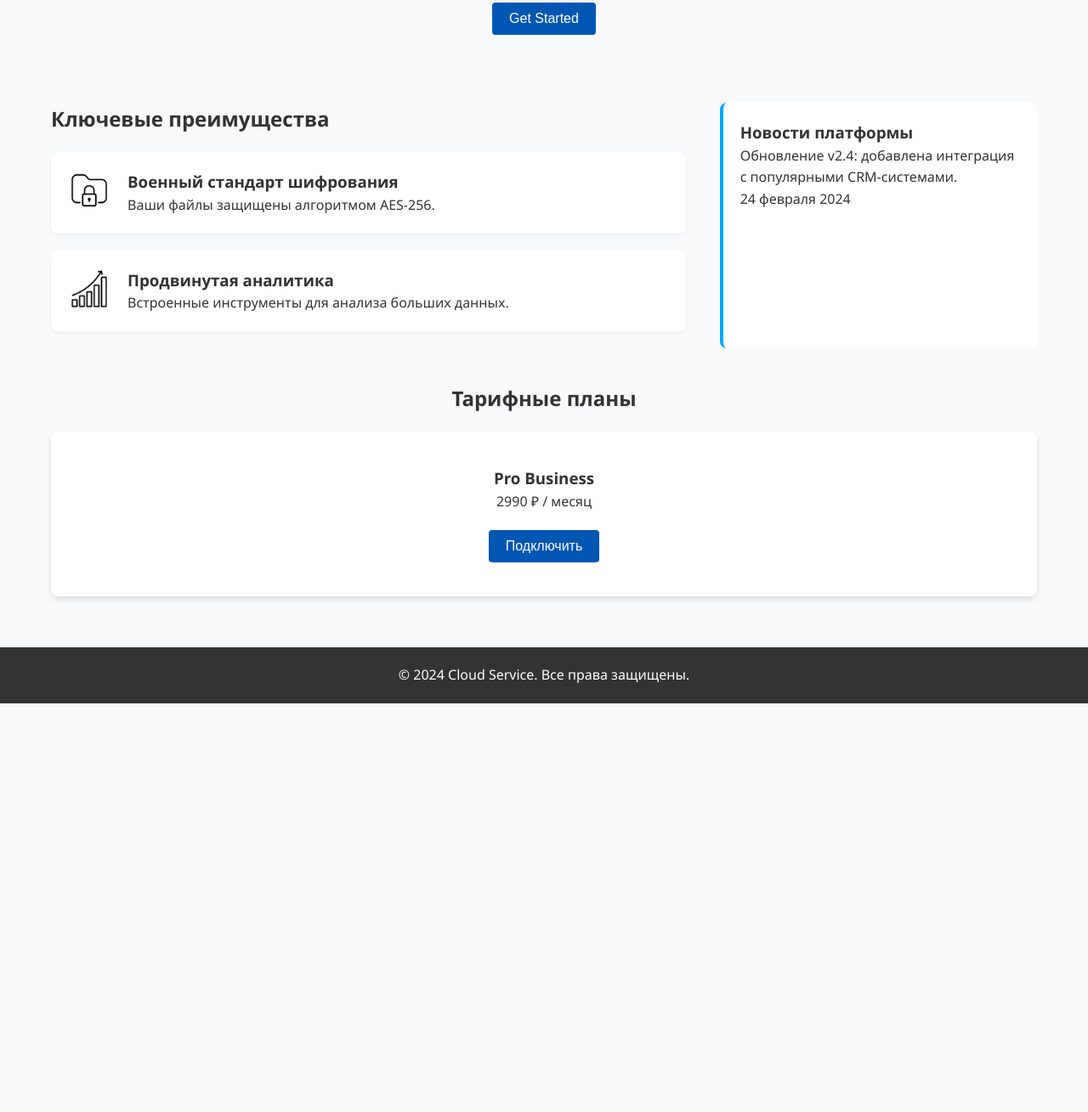
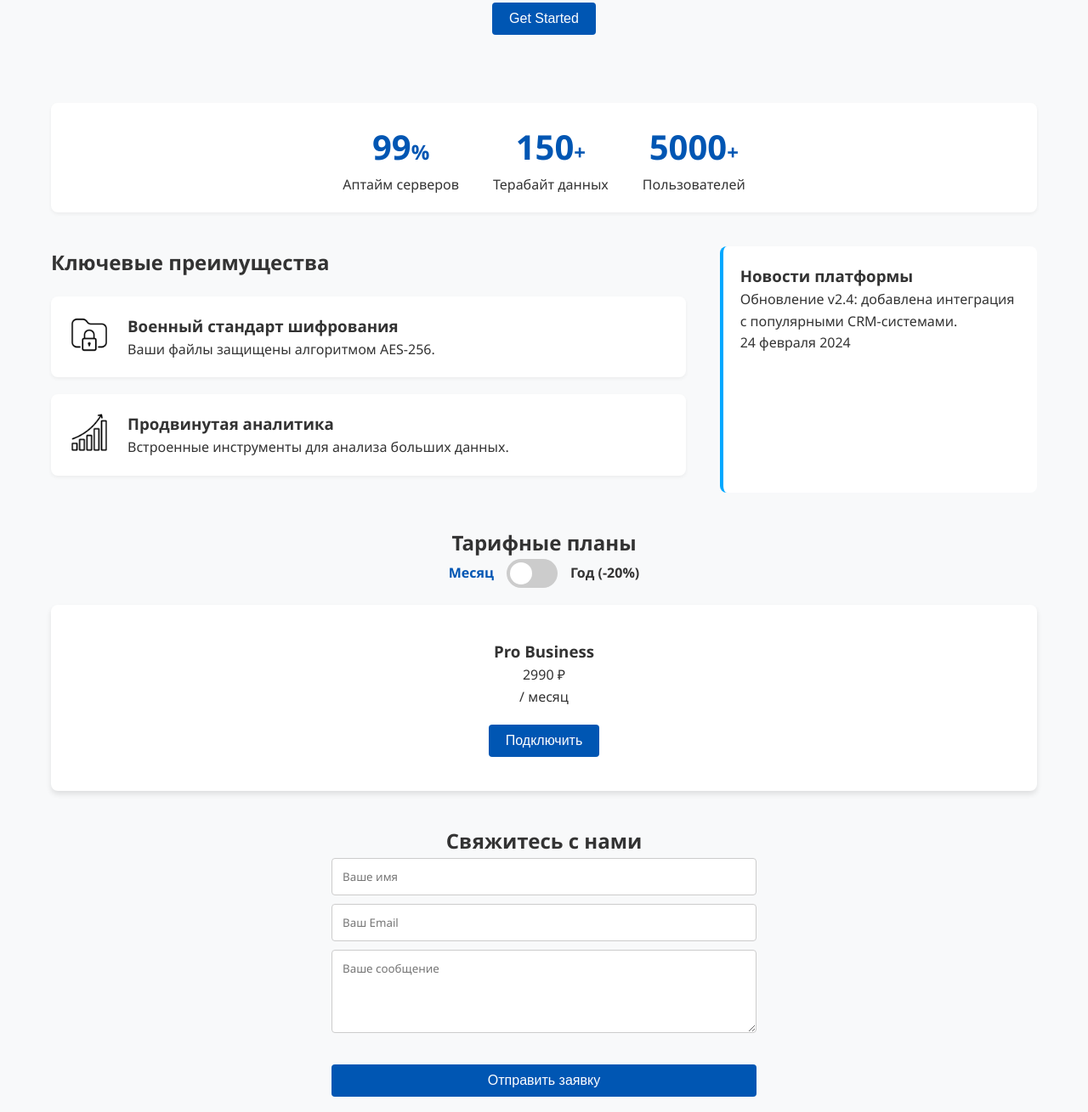
Before and after one commit to Pan-Jezus/CloudService, a website with bundled scripts: page index.html in a window 1280 px wide. Shown: the part 311-1620 px from the top of the page at 85% size. Before the commit the page ends 1139 px from the top, so only its background shows below. Built offline with nearby package versions, Linux system fonts and the light colour scheme.

Commit message:
feat: add JavaScript interactivity for SaaS platform

```diff
--- a/css/header.css
+++ b/css/header.css
@@ -86,7 +86,7 @@
   border-radius: 4px;
 }
 
-/* МАГИЯ: если скрытый чекбокс нажат (checked), то показываем блок .nav */
+/* если скрытый чекбокс нажат (checked), то показываем блок .nav */
 .burger-checkbox:checked ~ .nav {
   display: block;
 }
--- a/css/main.css
+++ b/css/main.css
@@ -100,3 +100,92 @@
     font-size: 3rem;
   }
 }
+
+/* --- Стили для Лабы 5 (Статистика, Форма, Переключатель) --- */
+
+/* Статистика */
+.stats { margin-top: var(--spacing-lg); }
+.stats__grid {
+  display: flex;
+  justify-content: center;
+  gap: var(--spacing-lg);
+  flex-wrap: wrap;
+  background: var(--color-white);
+  padding: var(--spacing-md);
+  border-radius: 8px;
+  box-shadow: 0 2px 4px rgba(0,0,0,0.05);
+}
+.stat-card { text-align: center; }
+.stat-card__number {
+  font-size: 2.5rem;
+  font-weight: bold;
+  color: var(--color-primary);
+}
+.stat-card__suffix {
+  font-size: 1.5rem;
+  font-weight: bold;
+  color: var(--color-primary);
+}
+
+/* Переключатель тарифов */
+.pricing__toggle-wrapper {
+  display: flex;
+  justify-content: center;
+  align-items: center;
+  gap: 15px;
+  margin-bottom: var(--spacing-md);
+}
+.toggle-label { font-weight: bold; color: var(--color-dark); transition: color 0.3s; }
+.toggle-label.active { color: var(--color-primary); }
+
+.toggle-switch {
+  position: relative;
+  display: inline-block;
+  width: 60px;
+  height: 34px;
+}
+.toggle-switch input { opacity: 0; width: 0; height: 0; }
+.slider {
+  position: absolute;
+  cursor: pointer;
+  top: 0; left: 0; right: 0; bottom: 0;
+  background-color: #ccc;
+  transition: .4s;
+  border-radius: 34px;
+}
+.slider:before {
+  position: absolute;
+  content: "";
+  height: 26px; width: 26px;
+  left: 4px; bottom: 4px;
+  background-color: white;
+  transition: .4s;
+  border-radius: 50%;
+}
+.toggle-switch input:checked + .slider { background-color: var(--color-primary); }
+.toggle-switch input:checked + .slider:before { transform: translateX(26px); }
+
+/* Форма */
+.contact { margin-top: var(--spacing-lg); text-align: center; }
+.form {
+  max-width: 500px;
+  margin: 0 auto;
+  display: flex;
+  flex-direction: column;
+  gap: var(--spacing-sm);
+}
+.form__input {
+  width: 100%;
+  padding: 12px;
+  border: 1px solid #ccc;
+  border-radius: 4px;
+  font-family: var(--font-main);
+}
+.form__input.error { border-color: red; }
+.error-message {
+  color: red;
+  font-size: 0.85rem;
+  text-align: left;
+  margin-top: 4px;
+  display: block;
+}
--- a/index.html
+++ b/index.html
@@ -37,7 +37,6 @@
   </header>
 
   <main id="main" class="main" itemscope itemtype="https://schema.org/SoftwareApplication">
-
     <meta itemprop="applicationCategory" content="BusinessApplication">
     <meta itemprop="operatingSystem" content="Web, Windows, macOS">
 
@@ -48,10 +47,26 @@
       <button class="pricing__btn">Get Started</button>
     </section>
 
+    <section class="stats" id="stats">
+      <div class="stats__grid">
+        <div class="stat-card">
+          <span class="stat-card__number" data-target="99">0</span><span class="stat-card__suffix">%</span>
+          <p>Аптайм серверов</p>
+        </div>
+        <div class="stat-card">
+          <span class="stat-card__number" data-target="150">0</span><span class="stat-card__suffix">+</span>
+          <p>Терабайт данных</p>
+        </div>
+        <div class="stat-card">
+          <span class="stat-card__number" data-target="5000">0</span><span class="stat-card__suffix">+</span>
+          <p>Пользователей</p>
+        </div>
+      </div>
+    </section>
+
     <div class="content-wrapper">
       <article class="features">
         <h2 class="features__title">Ключевые преимущества</h2>
-
         <figure class="feature-card">
           <img src="images/feature1.png" alt="Иконка безопасности" class="feature-card__img">
           <figcaption class="feature-card__caption">
@@ -59,7 +74,6 @@
             <p>Ваши файлы защищены алгоритмом AES-256.</p>
           </figcaption>
         </figure>
-
         <figure class="feature-card">
           <img src="images/feature2.png" alt="Графики аналитики" class="feature-card__img">
           <figcaption class="feature-card__caption">
@@ -79,15 +93,41 @@
     <section id="pricing" class="pricing">
       <h2 class="pricing__title">Тарифные планы</h2>
 
+      <div class="pricing__toggle-wrapper">
+        <span class="toggle-label active" id="label-month">Месяц</span>
+        <label class="toggle-switch">
+          <input type="checkbox" id="pricing-toggle">
+          <span class="slider"></span>
+        </label>
+        <span class="toggle-label" id="label-year">Год (-20%)</span>
+      </div>
+
       <div class="pricing__plan" itemprop="offers" itemscope itemtype="https://schema.org/Offer">
         <h3 itemprop="name">Pro Business</h3>
         <p class="pricing__cost">
-          <span itemprop="price" content="2990">2990</span>
-          <span itemprop="priceCurrency" content="RUB">₽</span> / месяц
+          <span itemprop="price" id="price-value" content="2990">2990</span>
+          <span itemprop="priceCurrency" content="RUB">₽</span>
         </p>
+        <p class="pricing__period" id="price-period">/ месяц</p>
         <meta itemprop="availability" content="https://schema.org/InStock">
         <button class="pricing__btn">Подключить</button>
       </div>
+    </section>
+
+    <section id="contact" class="contact">
+      <h2 class="contact__title">Свяжитесь с нами</h2>
+      <form id="contact-form" class="form" novalidate>
+        <div class="form__group">
+          <input type="text" id="name" class="form__input" placeholder="Ваше имя">
+        </div>
+        <div class="form__group">
+          <input type="email" id="email" class="form__input" placeholder="Ваш Email">
+        </div>
+        <div class="form__group">
+          <textarea id="message" class="form__input" rows="4" placeholder="Ваше сообщение"></textarea>
+        </div>
+        <button type="submit" class="pricing__btn">Отправить заявку</button>
+      </form>
     </section>
 
   </main>
@@ -96,5 +136,6 @@
     <p class="footer__copy">&copy; 2024 Cloud Service. Все права защищены.</p>
   </footer>
 
+  <script type="module" src="js/script.js"></script>
 </body>
 </html>
--- /dev/null
+++ b/js/components/form.js
@@ -0,0 +1,54 @@
+// js/components/form.js
+import { validateEmail, showError, clearErrors } from '../utils/helpers.js';
+
+export const initForm = () => {
+  const form = document.getElementById('contact-form');
+  if (!form) return;
+
+  form.addEventListener('submit', (e) => {
+    e.preventDefault(); // Останавливаем перезагрузку страницы
+    clearErrors(form);
+
+    const nameInput = document.getElementById('name');
+    const emailInput = document.getElementById('email');
+    const messageInput = document.getElementById('message');
+
+    let isValid = true;
+
+    if (nameInput.value.trim() === '') {
+      showError(nameInput, 'Пожалуйста, введите ваше имя');
+      isValid = false;
+    }
+
+    if (emailInput.value.trim() === '') {
+      showError(emailInput, 'Пожалуйста, введите ваш Email');
+      isValid = false;
+    } else if (!validateEmail(emailInput.value.trim())) {
+      showError(emailInput, 'Введите корректный Email');
+      isValid = false;
+    }
+
+    if (messageInput.value.trim() === '') {
+      showError(messageInput, 'Пожалуйста, введите текст сообщения');
+      isValid = false;
+    }
+
+    // Если всё верно, сохраняем и отправляем
+    if (isValid) {
+      const formData = {
+        name: nameInput.value.trim(),
+        email: emailInput.value.trim(),
+        message: messageInput.value.trim(),
+        date: new Date().toISOString()
+      };
+
+      console.log('Отправленные данные формы:', formData);
+
+      // Сохраняем в LocalStorage
+      localStorage.setItem('lastContactRequest', JSON.stringify(formData));
+
+      alert('Спасибо! Ваша заявка успешно отправлена.');
+      form.reset(); // Очищаем форму
+    }
+  });
+};
--- /dev/null
+++ b/js/components/pricing.js
@@ -0,0 +1,27 @@
+// js/components/pricing.js
+
+export const initPricingToggle = () => {
+  const toggle = document.getElementById('pricing-toggle');
+  const priceValue = document.getElementById('price-value');
+  const pricePeriod = document.getElementById('price-period');
+  const labelMonth = document.getElementById('label-month');
+  const labelYear = document.getElementById('label-year');
+
+  if (!toggle || !priceValue) return;
+
+  toggle.addEventListener('change', (e) => {
+    if (e.target.checked) {
+      // Выбран "Год" (со скидкой 20%)
+      priceValue.textContent = '28700';
+      pricePeriod.textContent = '/ год';
+      labelYear.classList.add('active');
+      labelMonth.classList.remove('active');
+    } else {
+      // Выбран "Месяц"
+      priceValue.textContent = '2990';
+      pricePeriod.textContent = '/ месяц';
+      labelMonth.classList.add('active');
+      labelYear.classList.remove('active');
+    }
+  });
+};
--- /dev/null
+++ b/js/components/stats.js
@@ -0,0 +1,31 @@
+// js/components/stats.js
+
+export const initStats = () => {
+  const statNumbers = document.querySelectorAll('.stat-card__number');
+  if (statNumbers.length === 0) return;
+
+  const animateValue = (obj, start, end, duration) => {
+    let startTimestamp = null;
+    const step = (timestamp) => {
+      if (!startTimestamp) startTimestamp = timestamp;
+      const progress = Math.min((timestamp - startTimestamp) / duration, 1);
+      obj.innerHTML = Math.floor(progress * (end - start) + start);
+      if (progress < 1) {
+        window.requestAnimationFrame(step);
+      }
+    };
+    window.requestAnimationFrame(step);
+  };
+
+  const observer = new IntersectionObserver((entries) => {
+    entries.forEach(entry => {
+      if (entry.isIntersecting) {
+        const target = parseInt(entry.target.getAttribute('data-target'));
+        animateValue(entry.target, 0, target, 2000); // 2000ms = 2 секунды анимации
+        observer.unobserve(entry.target); // Анимируем только 1 раз
+      }
+    });
+  }, { threshold: 0.5 });
+
+  statNumbers.forEach(num => observer.observe(num));
+};
--- a/js/script.js
+++ b/js/script.js
@@ -0,0 +1,11 @@
+// js/script.js
+import { initStats } from './components/stats.js';
+import { initPricingToggle } from './components/pricing.js';
+import { initForm } from './components/form.js';
+
+// Запускаем скрипты только после полной загрузки HTML (DOM)
+document.addEventListener('DOMContentLoaded', () => {
+  initStats();
+  initPricingToggle();
+  initForm();
+});
--- /dev/null
+++ b/js/utils/helpers.js
@@ -0,0 +1,25 @@
+// js/utils/helpers.js
+
+// Проверка правильности написания email
+export const validateEmail = (email) => {
+  const regex = /^[^\s@]+@[^\s@]+\.[^\s@]+$/;
+  return regex.test(email);
+};
+
+// Функция показа ошибки под полем ввода
+export const showError = (element, message) => {
+  element.classList.add('error');
+  const errorElement = document.createElement('span');
+  errorElement.className = 'error-message';
+  errorElement.textContent = message;
+  element.parentNode.appendChild(errorElement);
+};
+
+// Очистка старых ошибок перед новой проверкой
+export const clearErrors = (form) => {
+  const errorMessages = form.querySelectorAll('.error-message');
+  errorMessages.forEach(msg => msg.remove());
+
+  const errorInputs = form.querySelectorAll('.error');
+  errorInputs.forEach(input => input.classList.remove('error'));
+};
```
